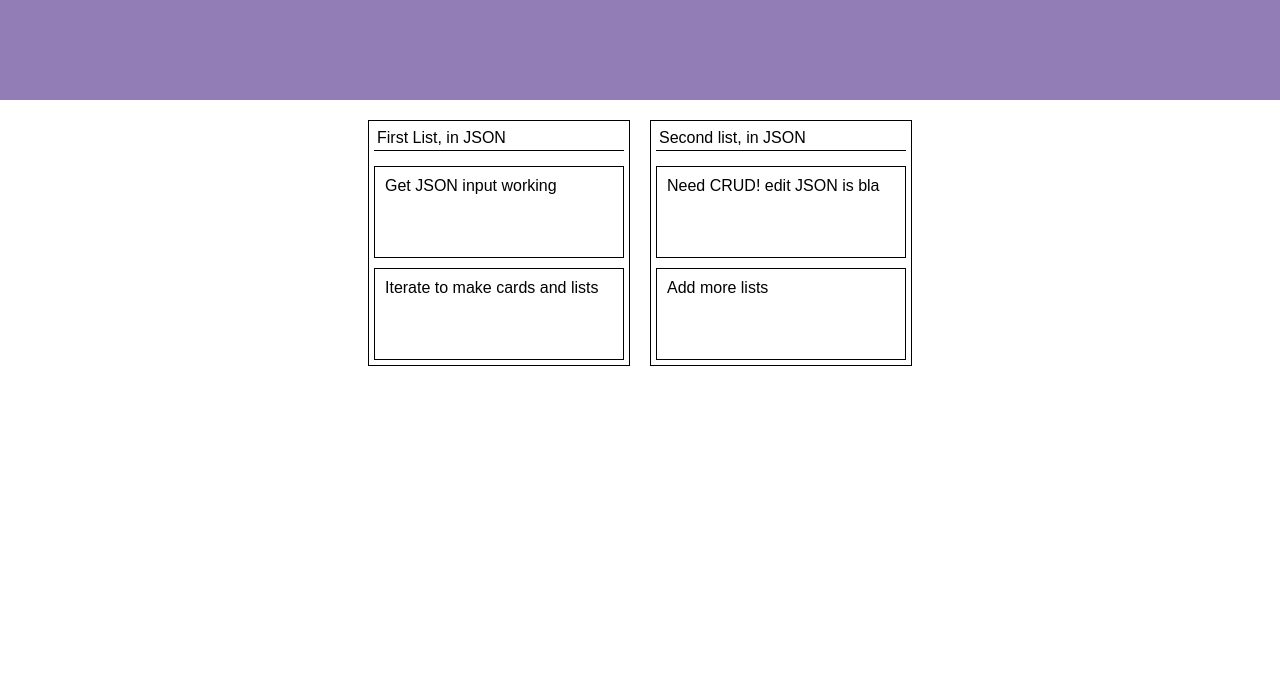
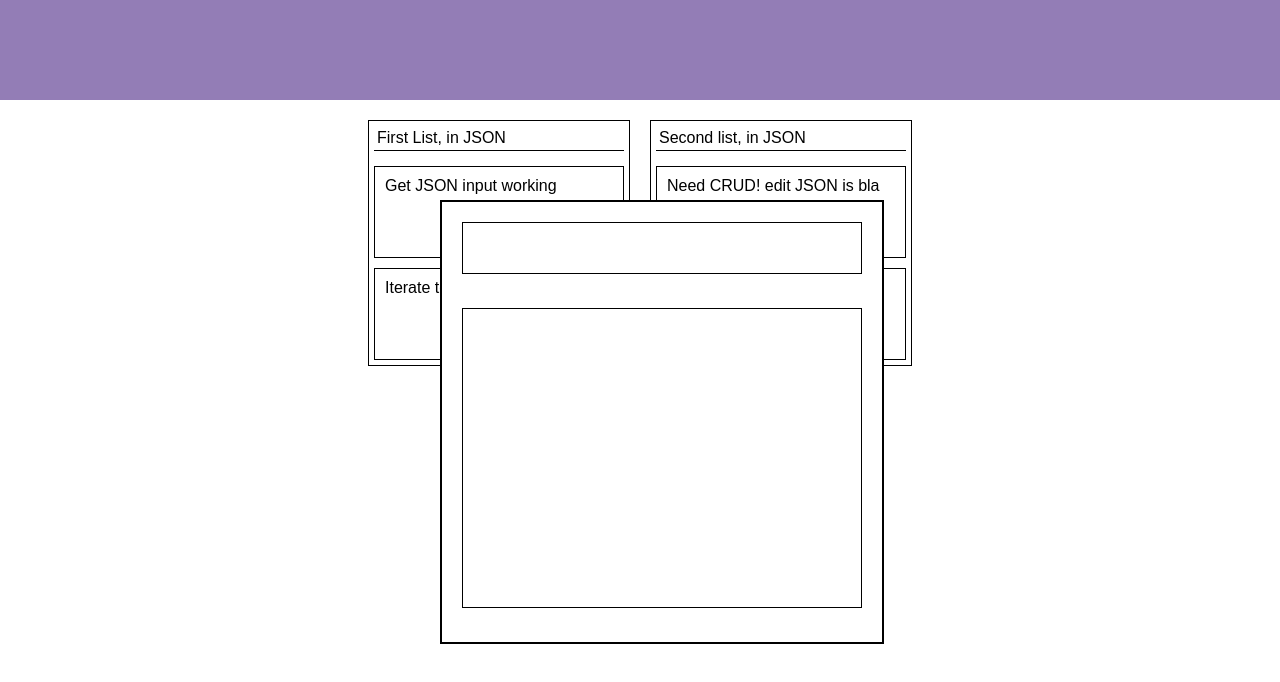
Before and after one commit to zkc/potters-wheel, a React app: page / in a window 1280 px wide. Built offline with nearby package versions, Linux system fonts and the light colour scheme.

Commit message:
Add CardEditor

```diff
--- a/src/Components/App.js
+++ b/src/Components/App.js
@@ -1,6 +1,7 @@
 import React, { Component } from 'react';
 
 import List from './List'
+import CardEditor from './CardEditor'
 import '../Styles/App.css';
 
 // feel the rhythm, feel the rhyme, trust the array indexes
@@ -87,6 +88,7 @@ class App extends Component {
     return (
       <div className="App">
         <div className="top-bar" style={{ textAlign: 'center' }}>
+        <CardEditor />
           {this.state.selected_card}
           {
             this.state.selected_card &&
--- /dev/null
+++ b/src/Components/CardEditor.js
@@ -0,0 +1,38 @@
+import React, { Component } from 'react'
+
+
+class CardEditor extends Component {
+  constructor(props) {
+    super(props)
+    // props: cardId, title, content
+
+    this.state = {
+      content_input: props.content || '', // setting inital values
+      title_input: props.title || ''
+    }
+  }
+
+  handleChange() {
+
+  }
+
+  render() {
+    return (
+      <div className="card-editor">
+        <textarea
+          className="title-input"
+          value={this.state.title_input}
+          onChange={e => this.setState({ title_input: e.target.value })}
+        />
+        <textarea
+          className="content-input"
+          value={this.state.content_input}
+          onChange={e => this.setState({ content_input: e.target.value })}
+        />
+      </div>
+    )
+  }
+}
+
+
+export default CardEditor
--- a/src/Styles/App.css
+++ b/src/Styles/App.css
@@ -40,3 +40,42 @@
   min-height: 70px;
   margin-top: 10px;
 }
+
+.card-editor {
+  border: 2px solid black;
+  background: white;
+
+  width: 400px;
+  height: 400px;
+
+  position: fixed;
+  top: 50%;
+  left: 50%;
+  margin-top: -200px;
+  margin-left: -200px;
+
+  padding: 20px;
+}
+
+.card-editor * {
+  width: 100%;
+  box-sizing: border-box;
+  resize: none;
+
+}
+
+
+.card-editor .title-input {
+  border: 1px solid black;
+  padding: 3px;
+  font-size: 2em;
+  height: 2em;
+}
+
+.card-editor .content-input {
+  border: 1px solid black;
+  padding: 3px;
+  margin-top: 30px;
+
+  height: 300px;
+}
```
